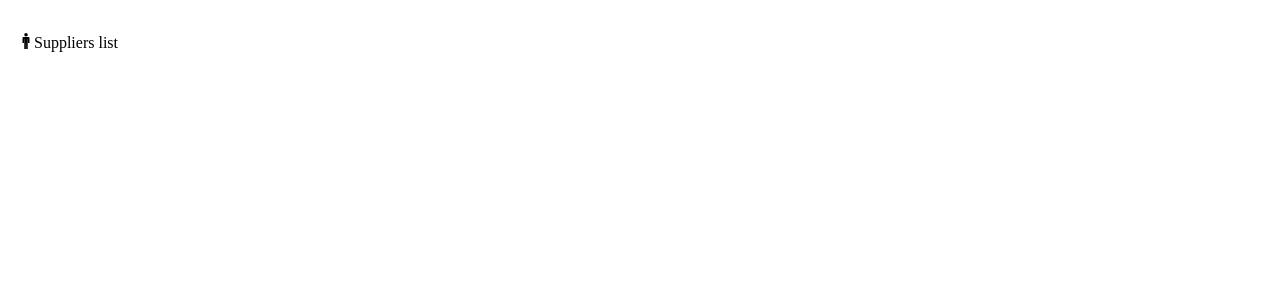
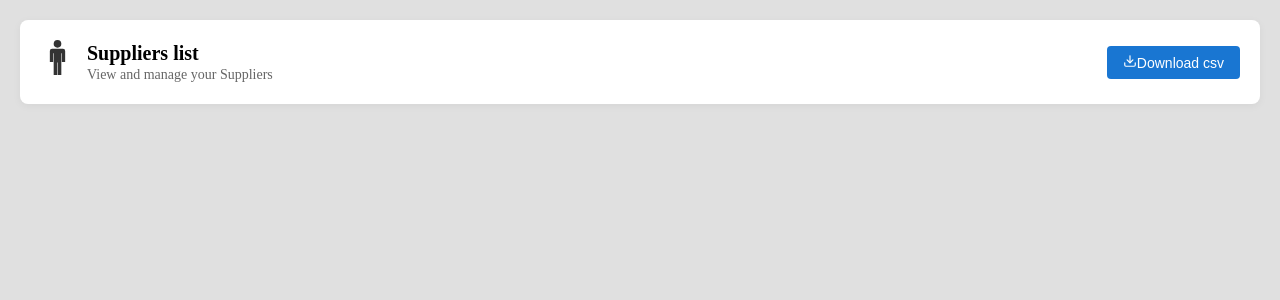
Before and after one commit to itsJitu/Supplier-CustomerDetails, a React (Vite) app in the folder Frontend/: page /SupplierList in a window 1280 px wide. Shown: the top 300 px of the page. Built offline with nearby package versions, Linux system fonts and the light colour scheme.

Commit message:
updated list page

```diff
--- a/Frontend/src/Component/SupplierList.css
+++ b/Frontend/src/Component/SupplierList.css
@@ -1,10 +1,66 @@
+html, body {
+  background-color: #e0e0e0;
+  min-height: 100vh;
+  margin: 0;
+  padding: 0;
+}
+
+.list-page {
+  background-color: #e0e0e0;
+  min-height: 100vh;
+  padding: 20px;
+  box-sizing: border-box;
+}
+
 .container-list {
-    background-color: white
-
+  background-color: white;
+  padding: 20px;
+  border-radius: 8px;
+  max-width: 1200px;
+  margin: 0 auto;
+  box-shadow: 0 2px 8px rgba(0, 0, 0, 0.05);
 }
 
 .list-header {
-    display: flex;
-    padding: 10px;
-    align-items: center;
+  display: flex;
+  align-items: center;
+  justify-content: space-between;
+  flex-wrap: wrap; /* responsive */
+  gap: 15px;
 }
+
+.left-block {
+  display: flex;
+  align-items: center;
+  gap: 12px;
+}
+
+.icon {
+  font-size: 35px;
+  color: #333;
+}
+
+.text-block h3 {
+  margin: 0;
+  font-size: 20px;
+  font-weight: 600;
+}
+
+.text-block span {
+  font-size: 14px;
+  color: #666;
+}
+
+.download-btn {
+  padding: 8px 16px;
+  background-color: #1976d2;
+  color: white;
+  border: none;
+  border-radius: 4px;
+  cursor: pointer;
+  font-size: 14px;
+}
+
+.download-btn:hover {
+  background-color: #155a9c;
+}
--- a/Frontend/src/Component/SupplierList.jsx
+++ b/Frontend/src/Component/SupplierList.jsx
@@ -1,19 +1,30 @@
-import React from 'react'
-import './SupplierList.css'
+import React from "react";
+import "./SupplierList.css";
 import { IoManSharp } from "react-icons/io5";
+import { FiDownload } from "react-icons/fi";
 
 function SupplierList() {
   return (
-    <div className='list-page' style={{backgroundColor: "rgb(227, 233, 217)"}}>
-      <div className='container-list'>
-        <div className='list-header'>
-          <span><IoManSharp /></span>
-          <p>Suppliers list</p>
+    <div className="list-page">
+      <div className="container-list">
+        <div className="list-header">
+          <div className="left-block">
+            <span className="icon">
+              <IoManSharp />
+            </span>
+            <div className="text-block">
+              <h3>Suppliers list</h3>
+              <span>View and manage your Suppliers</span>
+            </div>
+          </div>
+
+          <div>
+            <button className="download-btn"> <FiDownload />Download csv</button>
+          </div>
         </div>
-
       </div>
     </div>
-  )
+  );
 }
 
-export default SupplierList
+export default SupplierList;
```
